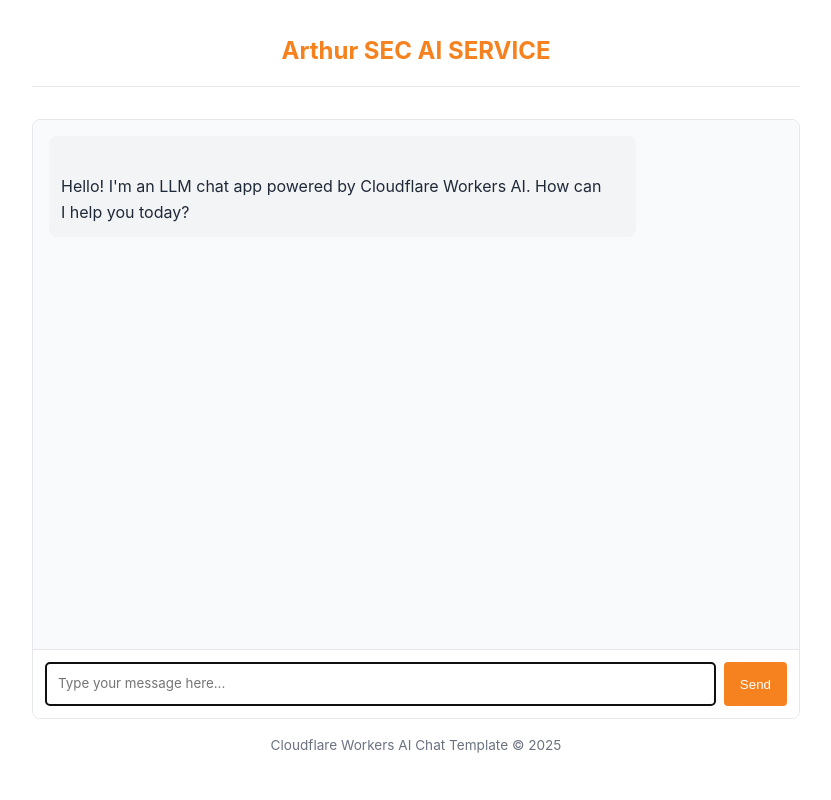
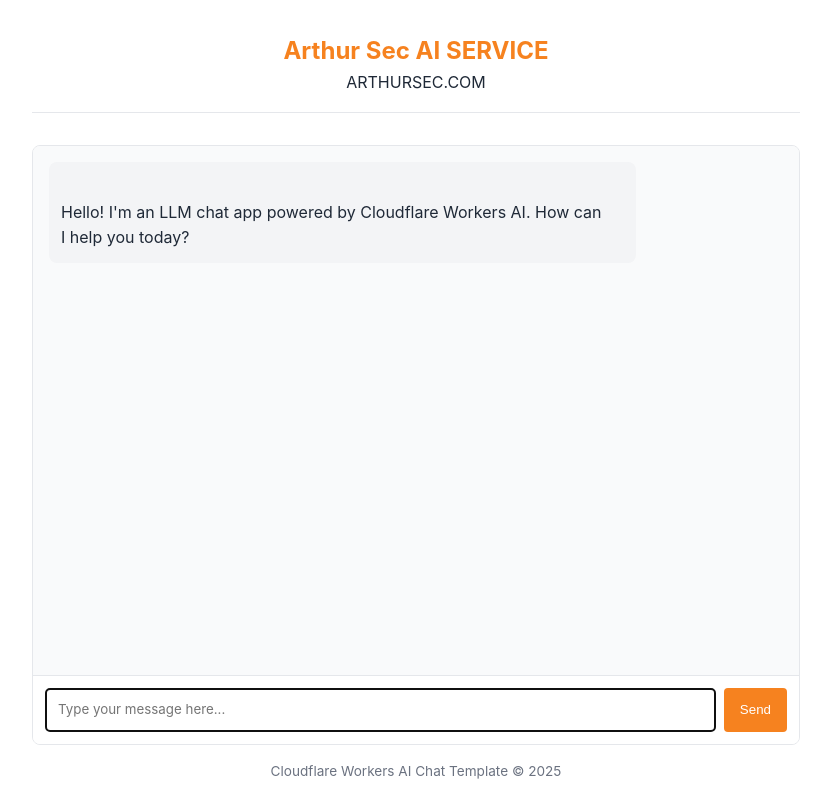
Before and after one commit to arthurbrs/llm-chat-app, a website: page public/index.html in a window 1280 px wide. Shown: the whole page, without its empty margins (224-1055 px from the left). Drawn offline with Linux system fonts and the light colour scheme.

Commit message:
TITULO EDIT

```diff
--- a/public/index.html
+++ b/public/index.html
@@ -144,8 +144,8 @@
 	</head>
 	<body>
 		<header>
-			<h1>Arthur SEC AI SERVICE</h1>
-			<p></p>
+			<h1>Arthur Sec AI SERVICE</h1>
+			<p>ARTHURSEC.COM</p>
 		</header>
 
 		<div class="chat-container">
```
